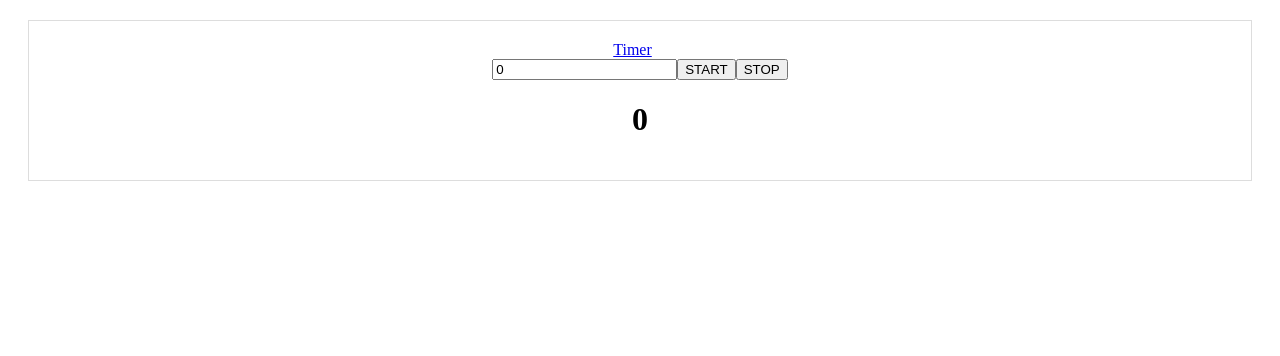
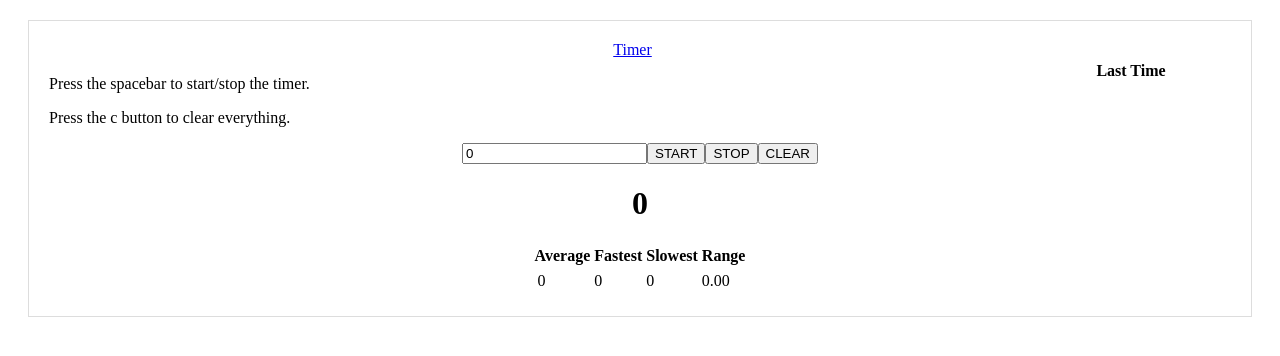
Before and after one commit to astoryumw/website, a Next.js app: page / in a window 1280 px wide. Shown: the top 356 px of the page. Built offline with nearby package versions, Linux system fonts and the light colour scheme.

Commit message:
My commit

```diff
--- a/pages/index.js
+++ b/pages/index.js
@@ -1,12 +1,21 @@
 import React, {Component} from "react";
 import Layout from '../components/MyLayout.js';
+import Table from 'react-bootstrap/Table'
 
-export default class Timer extends React.Component {
+export default class Home extends React.Component {
   constructor(props) {
     super(props);
     this.state = {
+      myArray: [], // <- add initial empty array
+      data: [], // this'll be the table?
       milliSecondsElapsed: 0,
-      timerInProgress: false // state to detect whether timer has started
+      total: 0, // this is my total, add the times each go through to the total and then divide by amount of times
+      average: 0,
+      high: 0, // highest value
+      low: 0, // lowest value
+      count: 0,
+      last: 0,
+      timerInProgress: false, // state to detect whether timer has started
     };
     this.updateState = this.updateState.bind(this);
     this.textInput = React.createRef();
@@ -27,6 +36,7 @@ export default class Timer extends React.Component {
     this.setState({ milliSecondsElapsed: e.target.milliSecondsElapsed });
   }
 
+
   keyPress = (e) => {
     if (e.keyCode === 32) {
       // some logic to assess stop/start of timer
@@ -37,6 +47,9 @@ export default class Timer extends React.Component {
       } else {
         this.stopBtn.click();
       }
+    }
+    if (e.keyCode === 99) {
+      this.clearBtn.click();
     }
   };
 
@@ -59,19 +72,115 @@ export default class Timer extends React.Component {
     }, 10);
   };
   handleStop = () => {
-    this.setState(
-      {
-        timerInProgress: false
-      },
+    if (this.state.average === 0) { // if its the first go through, average is set to first value
+      this.setState({
+        average: (this.state.milliSecondsElapsed / 100).toFixed(2)
+      })
+    }
+
+    this.setState({ // adds value to the total
+      total: this.state.total + this.state.milliSecondsElapsed
+    });
+    this.setState({
+      last: this.state.milliSecondsElapsed/100
+    })
+    if (this.state.high < this.state.milliSecondsElapsed) { // finds slowest time
+      this.setState({
+        high: this.state.milliSecondsElapsed
+      })
+    }
+    if (this.state.low === 0) { // finds fastest time
+      this.setState({
+        low: this.state.milliSecondsElapsed
+      })
+    }
+    if (this.state.low > this.state.milliSecondsElapsed) { // because i start with low = 0, it will never be less than that
+      this.setState({
+        low: this.state.milliSecondsElapsed
+      })
+    }
+    this.setState( // adding the value to the array and then clearing the timer, shifting focus to start button
+      (previousState) => ({
+        timerInProgress: false,
+        myArray: [
+          ...previousState.myArray, // <-- shallow copy existing data
+          this.state.milliSecondsElapsed / 100 // <-- add new time
+        ]
+      }),
       () => {
         clearInterval(this.timer);
         this.startBtn.focus();
       }
     );
+
+    if (this.state.count === 1) {
+      this.setState({
+        // average: ((this.state.total) / (this.state.myArray.length) / 100).toFixed(2)
+        average: (this.state.total / this.state.myArray.length / 100).toFixed(2)
+      })
+    }
+
+    this.setState({
+      count: 1
+    })
+
+
+
+    // it makes the first value equal to the average, then averages the second value on the third run
+    // so on, so forth
+
+
   };
+
+  clear = () => {
+    this.setState({
+      average: 0
+    })
+    this.setState({
+      high: 0
+    })
+    this.setState({
+      low: 0
+    })
+    this.setState({
+      total: 0
+    })
+    this.setState({
+      myArray: []
+    })
+    this.setState({
+      range: 0
+    })
+
+    this.startBtn.focus();
+
+  };
+
+
+  // find the average AT EVERY GO
+
   render() {
+    const myTotal = this.state.total;
     return (
 	    <Layout>
+
+      <Table striped bordered hover align="right" width="200px">
+        <thead>
+          <tr>
+            <th>Last Time</th>
+          </tr>
+        </thead>
+
+        <tbody>
+          <tr>
+            <td>{this.state.myArray.join("\n")}</td>
+          </tr>
+        </tbody>
+      </Table>
+
+      <p>Press the spacebar to start/stop the timer.</p>
+      <p>Press the c button to clear everything.</p>
+
 	      <div className="index" align='center'>
 	        <input
 	          value={this.state.milliSecondsElapsed/100}
@@ -85,9 +194,46 @@ export default class Timer extends React.Component {
 	        <button onClick={this.handleStop} ref={(ref) => (this.stopBtn = ref)}>
 	          STOP
 	        </button>
+          <button onClick={this.clear} ref={(ref) => (this.clearBtn = ref)}>
+            CLEAR
+          </button>
 	        <h1>{this.state.milliSecondsElapsed/100}</h1>
 	      </div>
+
+
+
+        <Table striped bordered hover align="center" width="200px">
+          <thead>
+            <tr>
+              <th>Average</th>
+              <th>Fastest</th>
+              <th>Slowest</th>
+              <th>Range</th>
+            </tr>
+          </thead>
+
+          <tbody>
+            <tr>
+              <td>{myTotal ? (
+                  <td>{(this.state.total / this.state.myArray.length / 100).toFixed(2)}</td>
+                ) : (
+                  <td> 0 </td>
+                )}</td>
+              <td>{this.state.low/100}</td>
+              <td>{this.state.high/100}</td>
+              <td>{(this.state.high/100 - this.state.low/100).toFixed(2)}</td>
+            </tr>
+          </tbody>
+
+
+        </Table>
+
+
+
       </Layout>
+
+
+
     );
   }
 }
```
Also changed, not shown: package.json (+15 -3 lines), 1 other file (tests, documents, lock files or other folders).
